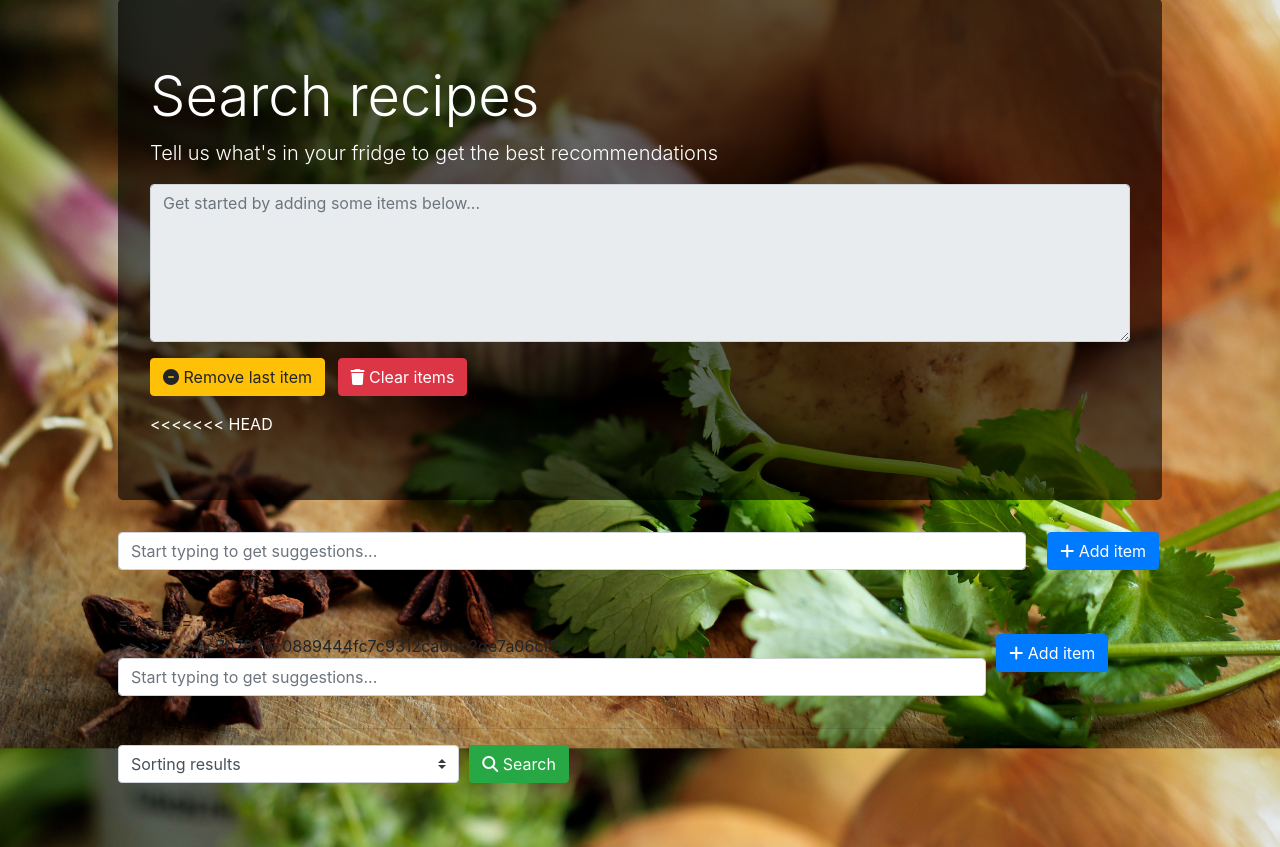
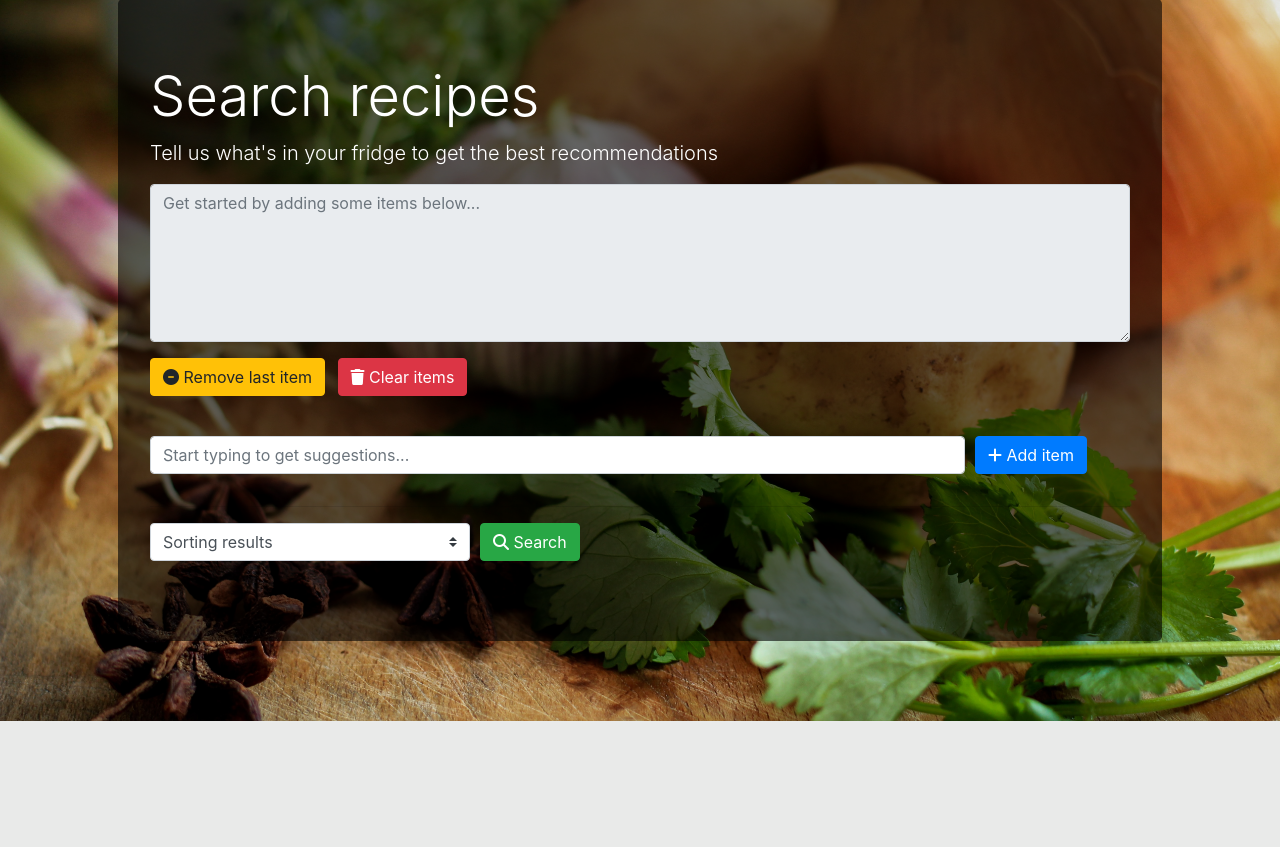
Before and after one commit to StijnMichiels00/WhatTheFridge, a Flask app: page /search in a window 1280 px wide. Shown: the part 105-952 px from the top of the page. After the commit the page ends 826 px from the top, so only its background shows below. Run offline with Flask 2, Linux system fonts and the light colour scheme; a user stored in the database is signed in; some libraries are stand-ins or nearby versions.

```diff
--- a/templates/layout.html
+++ b/templates/layout.html
@@ -6,7 +6,7 @@
         <!-- Required meta tags -->
         <meta charset="utf-8">
         <meta name="viewport" content="width=device-width, initial-scale=1.0">
-        <!-- documentation at http://getbootstrap.com/docs/4.1/, alternative themes at https://bootswatch.com/ -->
+        <!-- Documentation at http://getbootstrap.com/docs/4.1/, alternative themes at https://bootswatch.com/ -->
         <link href="https://maxcdn.bootstrapcdn.com/bootstrap/4.1.3/css/bootstrap.min.css" rel="stylesheet">
         <!-- FontAwesome icons -->
         <script src="https://kit.fontawesome.com/31b463b695.js" crossorigin="anonymous"></script>
--- a/templates/recipe_iframe.html
+++ b/templates/recipe_iframe.html
@@ -12,7 +12,7 @@
         <meta property="og:description"        content="A recipe called {{ recipeinfo.title }} found on WhatTheFridge?!" />
         <meta property="og:image"              content="{{ recipeinfo.image }}" />
 
-        <!-- documentation at http://getbootstrap.com/docs/4.1/, alternative themes at https://bootswatch.com/ -->
+        <!-- Documentation at http://getbootstrap.com/docs/4.1/, alternative themes at https://bootswatch.com/ -->
         <link href="https://maxcdn.bootstrapcdn.com/bootstrap/4.1.3/css/bootstrap.min.css" rel="stylesheet">
         <!-- FontAwesome icons -->
         <script src="https://kit.fontawesome.com/31b463b695.js" crossorigin="anonymous"></script>
--- a/templates/search.html
+++ b/templates/search.html
@@ -24,26 +24,9 @@
 
         <button class="btn btn-danger mr-2" id="clear" type="button"><i class="fas fa-trash"></i> Clear items</button>
     </div>
-
-<<<<<<< HEAD
-            </div>
-        </div>
-        <div class="form-inline form-group">
-            <input type="text" class="form-control bs-autocomplete-menu" id="ingredient_input" placeholder="Start typing to get suggestions..." style="width:87%" autocomplete="off">
-            <a href="#" class="btn btn-primary" id="add" style="margin-left:2%"><i class="fas fa-plus"></i> Add item</a><br>
-        <!--</div-->
-        <!--<div class="form-group">-->
-
-        <!--    <a href="#" class="btn btn-warning" id="removelast">Remove last item</a>-->
-
-        <!--    <a href="#" class="btn btn-danger" id="clear">Clear items</a>-->
-
-            </div>
-            <br>
-=======
+    <br>
     <div class="form-row">
         <div class="col-10">
->>>>>>> 6c7b793bc0889444fc7c9312ca6bc2de7a06cf5a
             <div class="form-group">
                 <input type="text" class="form-control bs-autocomplete-menu"  id="ingredient_input" placeholder="Start typing to get suggestions..." autocomplete="off">
                 </div>
```
Also changed, not shown: application.py (+2 -5 lines), wtf.db.
